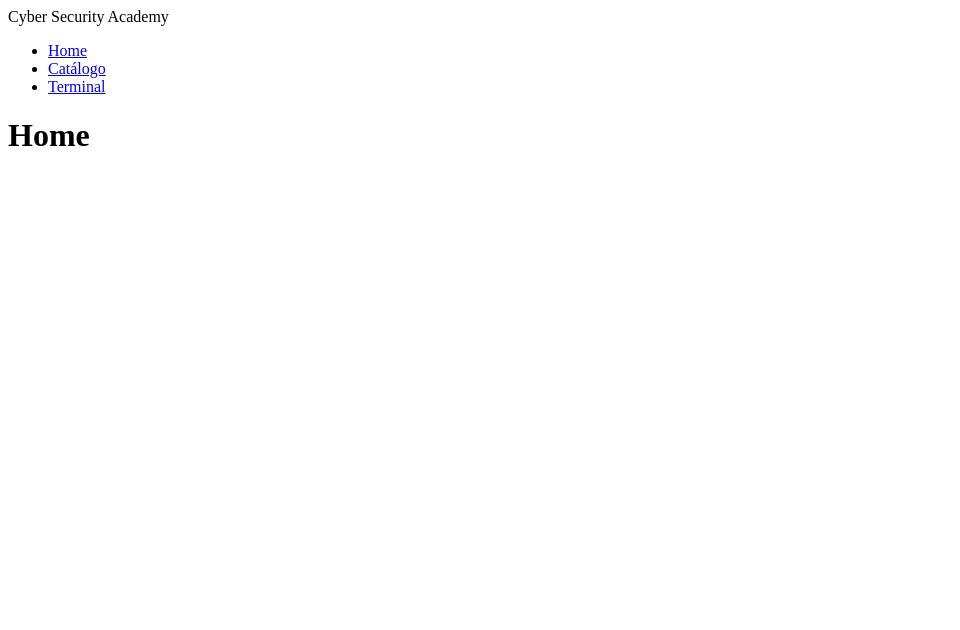
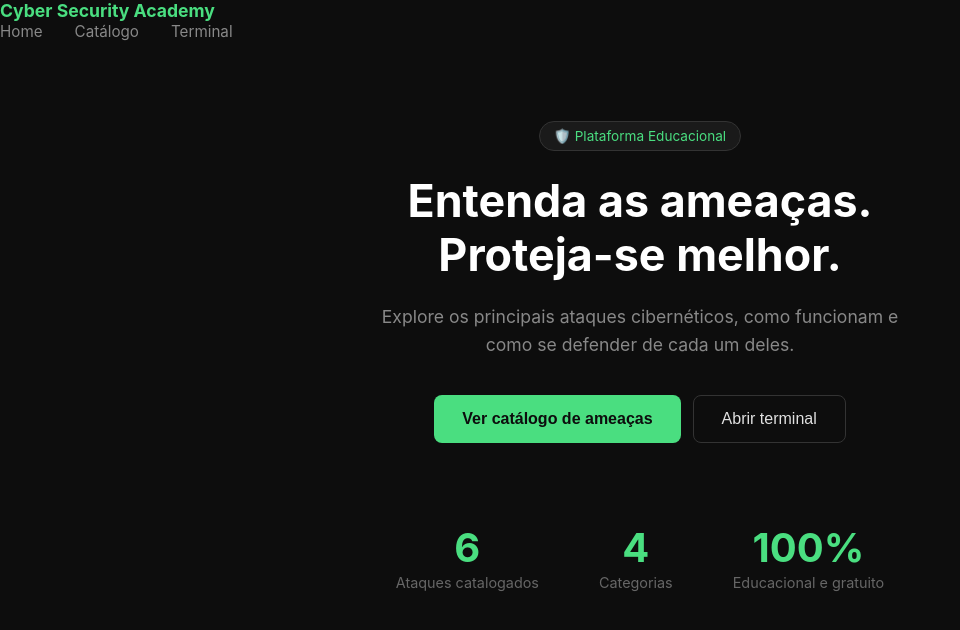
Before and after one commit to allysonramos-blibp/cybersec-academy, a React (Vite) app: page / in a window 1280 px wide. Shown: the top 630 px of the page, without its empty margins (0-960 px from the left). Built offline with nearby package versions, Linux system fonts and the light colour scheme.

Commit message:
docs: README.md completo com integrantes do grupo

```diff
--- a/src/components/AttackCard/AttackCard.module.css
+++ b/src/components/AttackCard/AttackCard.module.css
@@ -1,44 +1,26 @@
 .card {
-  border: 1px solid #e0e0e0;
+  border: 1px solid #222;
   border-radius: 12px;
   padding: 20px;
   cursor: pointer;
-  transition: transform 0.2s, box-shadow 0.2s;
-  background: #fff;
+  transition: transform 0.2s, box-shadow 0.2s, border-color 0.2s;
+  background: #111;
 }
 
 .card:hover {
   transform: translateY(-4px);
-  box-shadow: 0 8px 20px rgba(0,0,0,0.1);
-}
-
-.header {
-  display: flex;
-  justify-content: space-between;
-  align-items: center;
-  margin-bottom: 12px;
-}
-
-.icon {
-  font-size: 2rem;
+  box-shadow: 0 8px 20px rgba(74, 222, 128, 0.1);
+  border-color: #4ade80;
 }
 
 .name {
   margin: 0 0 8px 0;
   font-size: 1.2rem;
+  color: #fff;
 }
 
 .description {
-  color: #666;
+  color: #888;
   font-size: 0.9rem;
   margin-bottom: 12px;
 }
-
-.difficulty {
-  font-size: 0.8rem;
-  font-weight: 600;
-}
-
-.Fácil { color: #28a745; }
-.Médio { color: #fd7e14; }
-.Alto  { color: #dc3545; }
--- a/src/components/FilterBar/FilterBar.jsx
+++ b/src/components/FilterBar/FilterBar.jsx
@@ -1,15 +1,13 @@
 import styles from './FilterBar.module.css'
 
-const categories = ['Todos', 'Engenharia Social', 'Malware', 'Rede', 'Aplicação Web']
-
-function FilterBar({ activeFilter, onFilterChange }) {
+function FilterBar({ categories, activeCategory, onSelectCategory }) {
   return (
     <div className={styles.container}>
       {categories.map(category => (
         <button
           key={category}
-          className={`${styles.button} ${activeFilter === category ? styles.active : ''}`}
-          onClick={() => onFilterChange(category)}
+          className={`${styles.btn} ${activeCategory === category ? styles.active : ''}`}
+          onClick={() => onSelectCategory(category)}
         >
           {category}
         </button>
--- a/src/components/FilterBar/FilterBar.module.css
+++ b/src/components/FilterBar/FilterBar.module.css
@@ -7,20 +7,23 @@
 
 .btn {
   padding: 8px 16px;
-  border: 1px solid #ccc;
+  border: 1px solid #333;
   border-radius: 20px;
-  background: #fff;
+  background: transparent;
+  color: #888;
   cursor: pointer;
   font-size: 0.85rem;
   transition: all 0.2s;
 }
 
 .btn:hover {
-  border-color: #333;
+  border-color: #4ade80;
+  color: #4ade80;
 }
 
 .active {
-  background: #1a1a2e;
-  color: #fff;
-  border-color: #1a1a2e;
+  background: #4ade80;
+  color: #0d0d0d;
+  border-color: #4ade80;
+  font-weight: 600;
 }
--- a/src/components/Navbar/Navbar.module.css
+++ b/src/components/Navbar/Navbar.module.css
@@ -0,0 +1,41 @@
+.nav {
+  display: flex;
+  justify-content: space-between;
+  align-items: center;
+  padding: 16px 40px;
+  border-bottom: 1px solid #222;
+  background: #0d0d0d;
+  position: sticky;
+  top: 0;
+  z-index: 100;
+}
+
+.logo {
+  font-weight: 700;
+  font-size: 1.1rem;
+  color: #4ade80;
+}
+
+.links {
+  list-style: none;
+  display: flex;
+  gap: 32px;
+  margin: 0;
+  padding: 0;
+}
+
+.links a {
+  text-decoration: none;
+  color: #888;
+  font-size: 0.95rem;
+  transition: color 0.2s;
+}
+
+.links a:hover {
+  color: #4ade80;
+}
+
+.links a.active {
+  color: #4ade80;
+  font-weight: 600;
+}
--- a/src/index.css
+++ b/src/index.css
@@ -0,0 +1,11 @@
+* {
+  box-sizing: border-box;
+  margin: 0;
+  padding: 0;
+}
+
+body {
+  font-family: -apple-system, BlinkMacSystemFont, 'Segoe UI', sans-serif;
+  background: #0d0d0d;
+  color: #e0e0e0;
+}
--- a/src/pages/Catalog/Catalog.module.css
+++ b/src/pages/Catalog/Catalog.module.css
@@ -2,6 +2,11 @@
   max-width: 1100px;
   margin: 0 auto;
   padding: 40px 20px;
+}
+
+.container h1 {
+  color: #ffffff;
+  margin-bottom: 24px;
 }
 
 .grid {
--- a/src/pages/Details/Details.module.css
+++ b/src/pages/Details/Details.module.css
@@ -41,21 +41,39 @@
 }
 
 .card {
-  border: 1px solid #e0e0e0;
+  border: 1px solid #222;
   border-radius: 12px;
   padding: 24px;
-  background: #fff;
+  background: #111;
 }
 
 .card h2 {
   margin: 0 0 12px 0;
   font-size: 1rem;
+  color: #4ade80;
 }
 
 .card p {
-  color: #555;
+  color: #aaa;
   line-height: 1.6;
   margin: 0;
+}
+
+.backBtn {
+  background: transparent;
+  border: 1px solid #333;
+  color: #e0e0e0;
+  border-radius: 8px;
+  padding: 8px 16px;
+  cursor: pointer;
+  margin-bottom: 32px;
+  font-size: 0.9rem;
+  transition: all 0.2s;
+}
+
+.backBtn:hover {
+  border-color: #4ade80;
+  color: #4ade80;
 }
 
 .notFound {
--- a/src/pages/Home/Home.jsx
+++ b/src/pages/Home/Home.jsx
@@ -1,8 +1,53 @@
+import { useNavigate } from 'react-router-dom'
+import styles from './Home.module.css'
+
 function Home() {
+  const navigate = useNavigate()
+
   return (
-    <div>
-      <h1>Home</h1>
-    </div>
+    <main className={styles.container}>
+      <section className={styles.hero}>
+        <span className={styles.badge}>🛡️ Plataforma Educacional</span>
+        <h1 className={styles.title}>
+          Entenda as ameaças.<br />
+          Proteja-se melhor.
+        </h1>
+        <p className={styles.subtitle}>
+          Explore os principais ataques cibernéticos, como funcionam
+          e como se defender de cada um deles.
+        </p>
+        <div className={styles.buttons}>
+          <button
+            className={styles.primaryBtn}
+            onClick={() => navigate('/catalogo')}
+          >
+            Ver catálogo de ameaças
+          </button>
+          <button
+            className={styles.secondaryBtn}
+            onClick={() => navigate('/terminal')}
+          >
+            Abrir terminal
+          </button>
+        </div>
+      </section>
+
+      <section className={styles.stats}>
+        <div className={styles.stat}>
+          <span className={styles.statNumber}>6</span>
+          <span className={styles.statLabel}>Ataques catalogados</span>
+        </div>
+        <div className={styles.stat}>
+          <span className={styles.statNumber}>4</span>
+          <span className={styles.statLabel}>Categorias</span>
+        </div>
+        <div className={styles.stat}>
+          <span className={styles.statNumber}>100%</span>
+          <span className={styles.statLabel}>Educacional e gratuito</span>
+        </div>
+      </section>
+    </main>
   )
 }
+
 export default Home
--- /dev/null
+++ b/src/pages/Home/Home.module.css
@@ -0,0 +1,99 @@
+/* src/pages/Home/Home.module.css */
+.container {
+  max-width: 900px;
+  margin: 0 auto;
+  padding: 80px 20px;
+}
+
+.hero {
+  text-align: center;
+  margin-bottom: 80px;
+}
+
+.badge {
+  display: inline-block;
+  background: #1a1a1a;
+  border: 1px solid #333;
+  color: #4ade80;
+  padding: 6px 14px;
+  border-radius: 20px;
+  font-size: 0.85rem;
+  margin-bottom: 24px;
+}
+
+.title {
+  font-size: 2.8rem;
+  line-height: 1.2;
+  margin-bottom: 20px;
+  color: #ffffff;
+}
+
+.subtitle {
+  color: #888;
+  font-size: 1.1rem;
+  max-width: 560px;
+  margin: 0 auto 36px auto;
+  line-height: 1.6;
+}
+
+.buttons {
+  display: flex;
+  gap: 12px;
+  justify-content: center;
+  flex-wrap: wrap;
+}
+
+.primaryBtn {
+  background: #4ade80;
+  color: #0d0d0d;
+  border: none;
+  padding: 14px 28px;
+  border-radius: 8px;
+  font-size: 1rem;
+  font-weight: 600;
+  cursor: pointer;
+  transition: opacity 0.2s;
+}
+
+.primaryBtn:hover {
+  opacity: 0.85;
+}
+
+.secondaryBtn {
+  background: transparent;
+  color: #e0e0e0;
+  border: 1px solid #333;
+  padding: 14px 28px;
+  border-radius: 8px;
+  font-size: 1rem;
+  cursor: pointer;
+  transition: all 0.2s;
+}
+
+.secondaryBtn:hover {
+  border-color: #4ade80;
+  color: #4ade80;
+}
+
+.stats {
+  display: flex;
+  justify-content: center;
+  gap: 60px;
+  flex-wrap: wrap;
+}
+
+.stat {
+  text-align: center;
+}
+
+.statNumber {
+  display: block;
+  font-size: 2.5rem;
+  font-weight: 700;
+  color: #4ade80;
+}
+
+.statLabel {
+  color: #666;
+  font-size: 0.9rem;
+}
```
Also changed, not shown: 1 other file (tests, documents, lock files or other folders).
